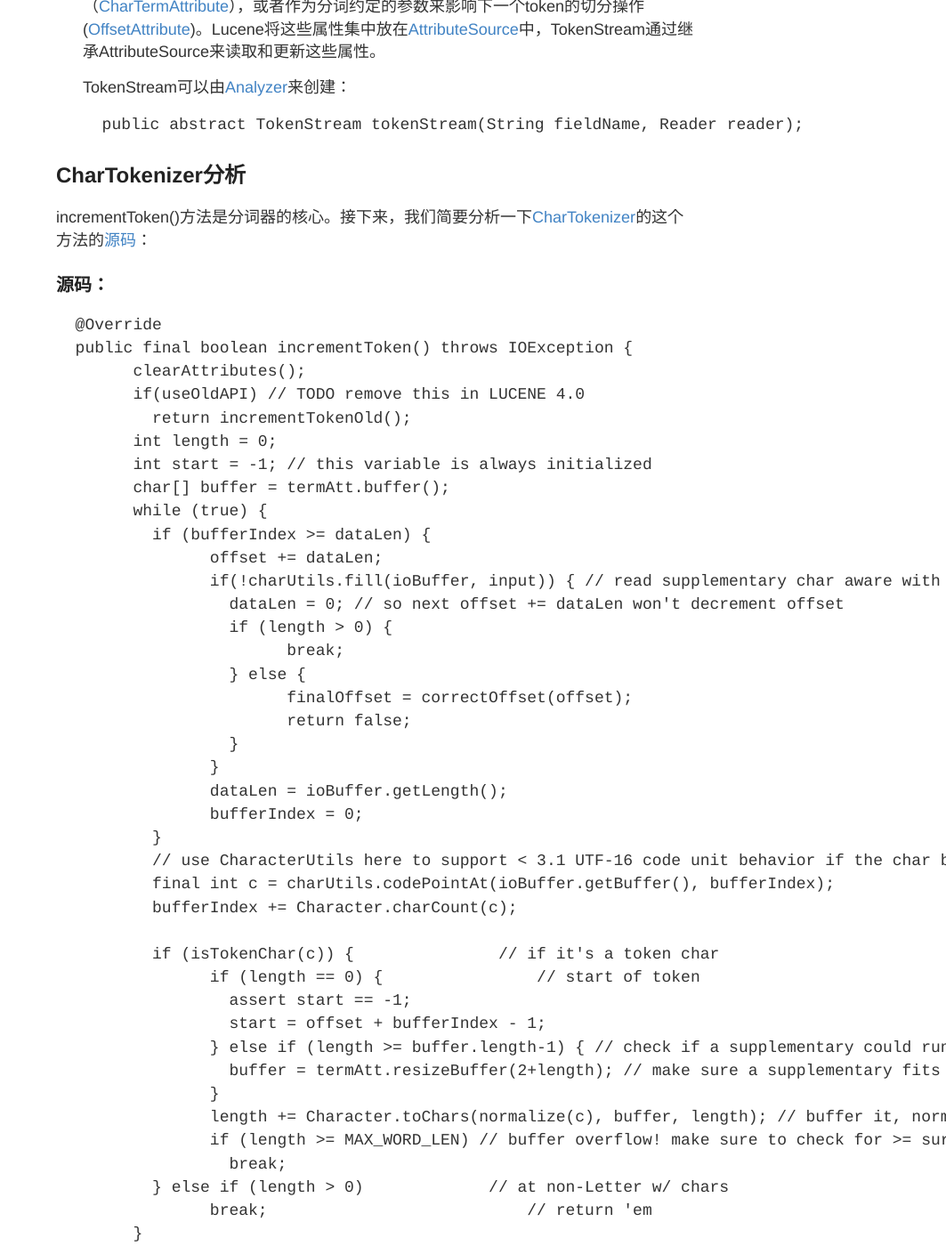
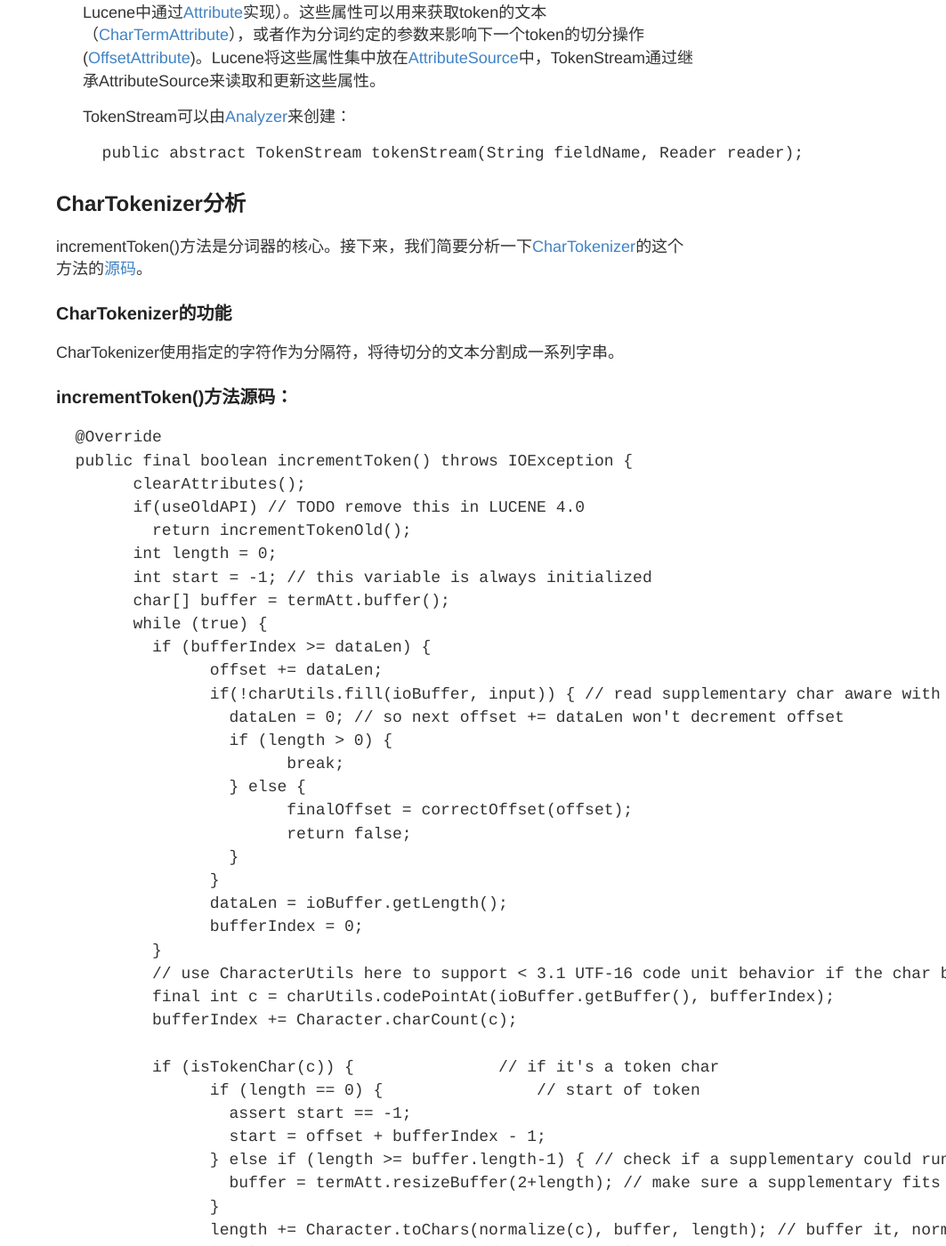
Before and after one commit to CC213/cc213.github.io, a Jekyll site: the page built from _posts/2015-02-03-Lucene分词器.md, in a window 1280 px wide and 1400 px high, scrolled down 1952 px. Shown: the whole window at 89% size, without its empty margins (217-1280 px from the left). Built offline with Jekyll 4.4.1, drawn with Linux system fonts in a browser that asks for light colours; nearby versions of some CDN libraries; Markdown is read by kramdown in place of the engine named in the settings; comment, search, counter and statistics services are not loaded; some of the changed text lies outside the part shown.

Commit message:
no message

````diff
--- a/_posts/2015-02-03-Lucene分词器.md
+++ b/_posts/2015-02-03-Lucene分词器.md
@@ -42,9 +42,12 @@
 
 ## CharTokenizer分析
 
-incrementToken()方法是分词器的核心。接下来，我们简要分析一下[CharTokenizer](http://lucene.apache.org/core/3_5_0/api/all/org/apache/lucene/analysis/CharTokenizer.html)的这个方法的[源码](http://cc213.github.io/files/Lucene%E5%88%86%E8%AF%8D%E5%99%A8/CharTokenizer.java)：
+incrementToken()方法是分词器的核心。接下来，我们简要分析一下[CharTokenizer](http://lucene.apache.org/core/3_5_0/api/all/org/apache/lucene/analysis/CharTokenizer.html)的这个方法的[源码](http://cc213.github.io/files/Lucene%E5%88%86%E8%AF%8D%E5%99%A8/CharTokenizer.java)。
 
-### 源码：
+### CharTokenizer的功能
+CharTokenizer使用指定的字符作为分隔符，将待切分的文本分割成一系列字串。
+
+### incrementToken()方法源码：
 ```Java
   @Override
   public final boolean incrementToken() throws IOException {
@@ -98,6 +101,7 @@
 ### 相关变量描述
 
 1. CharTokenizer成员变量
+
 	input：Reader，从父类[Tokenizer](http://lucene.apache.org/core/3_5_0/api/all/org/apache/lucene/analysis/Tokenizer.html)继承，构造方法传入，待切分文本。
 
 	ioBuffer：CharacterBuffer，char[]的封装，从input中拷贝字符，所有切分的计算都在这上面进行。
````
